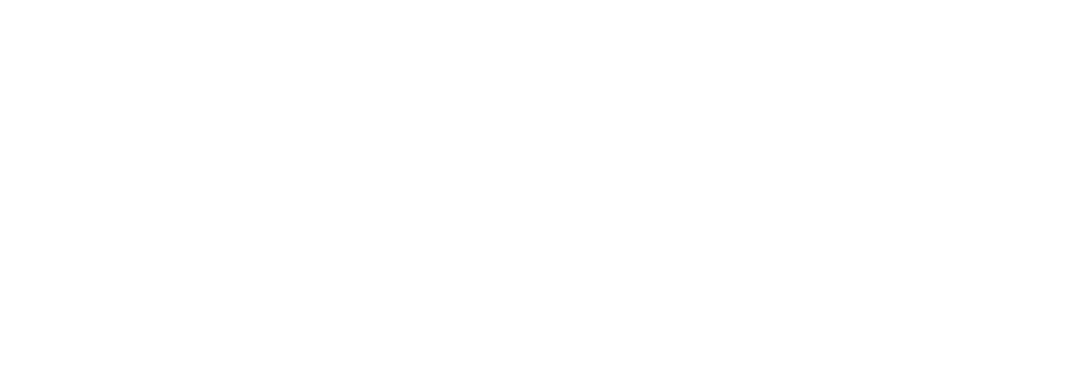
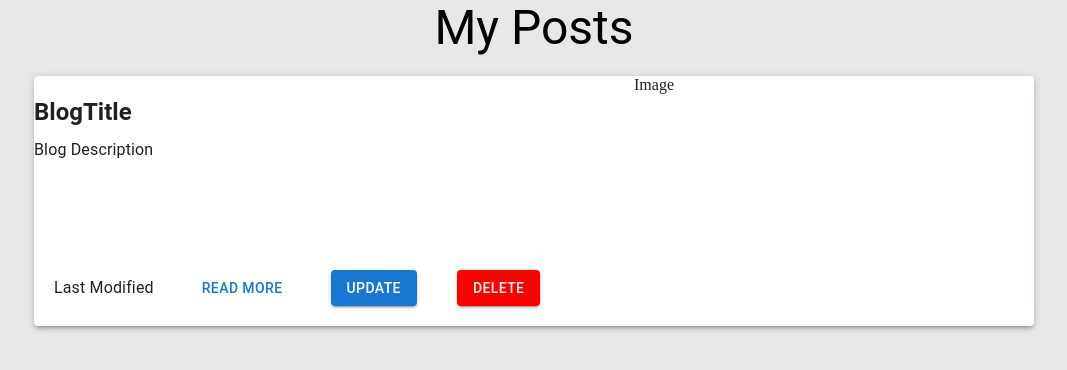
Before and after one commit to SamuelNjuguna-bot/Blogs-Front-End, a React (Vite) app: page /myblogs/1 in a window 1280 px wide. Before the commit this address had no page. Shown: the top 370 px of the page, without its empty margins (106-1173 px from the left). Built offline with nearby package versions, Linux system fonts and the light colour scheme.

Commit message:
This commit adds changes made to blog listing page

```diff
--- a/src/App.jsx
+++ b/src/App.jsx
@@ -1,11 +1,12 @@
-import SignUp from "./Pages/signUp";
-import Login from "./Pages/login";
+import SignUp from "./Pages/Authentication/signUp";
+import Login from "./Pages/Authentication/login";
 import Homepage from "./Pages/homepage";
 import BlogListing from "./Pages/BlogListing";
 import { Routes, Route } from "react-router-dom";
 import CreateBlog from "./Pages/CreateBlog/create_blog";
 import ArticlePage from "./Pages/Articles";
 import Protected from "./Pages/ProtectedRoutes/Protected";
+import MyBlogs from "./Pages/myBlogsPage";
 function App() {
   return (
     <>
@@ -25,6 +26,9 @@ function App() {
         <Route path="/signup" element={<SignUp />}>
           SignUp
         </Route>
+        <Route path="/myblogs/:id" element={<MyBlogs />}>
+          My_Blogs
+        </Route>
         <Route path="/articles/:id" element={<ArticlePage />}></Route>
       </Routes>
     </>
--- a/src/Pages/Articles.jsx
+++ b/src/Pages/Articles.jsx
@@ -1,9 +1,11 @@
 import { useParams } from "react-router-dom";
 import { useQuery } from "@tanstack/react-query";
+import { useNavigate } from "react-router-dom";
 import axios from "axios";
-import { Typography, Box } from "@mui/material";
+import { Typography, Box, Button } from "@mui/material";
 function ArticlePage() {
   const params = useParams();
+  const navigate = useNavigate();
   const { id } = params;
   const { data } = useQuery({
     queryKey: ["fetch_key"],
@@ -17,6 +19,14 @@ function ArticlePage() {
 
   return (
     <>
+      <Button
+        onClick={(e) => {
+          e.preventDefault;
+          navigate(`/bloglisting/${id}`);
+        }}
+      >
+        Blog Listing
+      </Button>
       <Typography
         display="flex"
         alignItems="center"
--- a/src/Pages/login.jsx
+++ b/src/Pages/Authentication/login.jsx
@@ -6,7 +6,7 @@ import {
   TextField,
   Alert,
 } from "@mui/material";
-import user_Data from "../Store/userStore";
+import user_Data from "../../Store/userStore";
 import { useMutation } from "@tanstack/react-query";
 import axios from "axios";
 import { useNavigate } from "react-router-dom";
@@ -35,7 +35,7 @@ function Login() {
     onSuccess: (data) => {
       setSuccess("Logged in successfuly");
       userData(data);
-      navigate("/bloglisting");
+      navigate(`/bloglisting`);
     },
     onError: (error) => {
       if (axios.isAxiosError(error)) {
--- a/src/Pages/BlogListing.jsx
+++ b/src/Pages/BlogListing.jsx
@@ -6,14 +6,40 @@ import {
   CardMedia,
   Grid,
   Stack,
+  ButtonGroup,
 } from "@mui/material";
 import blogImage from "../assets/Blogs-Images/Blogs-image-example.jpg";
 import { useNavigate } from "react-router-dom";
 import author from "../assets/Blogs-Images/author1.jpg";
+import { useQuery } from "@tanstack/react-query";
+import { useParams } from "react-router-dom";
+import { useState } from "react";
+import { useEffect } from "react";
+import axios from "axios";
+import user_Data from "../Store/userStore";
 function BlogListing() {
+  const user = user_Data((state) => {
+    return state.user;
+  });
+  console.log(user);
+
   const navigate = useNavigate();
+  const [id, setId] = useState("");
+  const { data } = useQuery({
+    queryKey: ["blog_Listing"],
+    queryFn: async () => {
+      const response = await axios.get(`http://localhost:3000/bloglisting`, {
+        withCredentials: true,
+      });
+      const { data } = response.data;
+      console.log(data);
+      return data;
+    },
+  });
+
   return (
     <Stack display="flex" justifyContent="center" alignItems="center">
+      <Box display="flex" justifyContent="space-evenly" width="100%">
         <Button
           onClick={() => {
             navigate("/createblog");
@@ -21,15 +47,42 @@ function BlogListing() {
         >
           Create a Blog
         </Button>
+        <Button
+          onClick={(e) => {
+            e.preventDefault;
+          }}
+        >
+          My Blogs
+        </Button>
+      </Box>
+
       <Typography display="flex" justifyContent="center" alignItems="center">
-        Our Top Featured Blogs{" "}
+        Our Top Featured Blogs
       </Typography>
-      <Card sx={{ display: "flex", flexDirection: "column", width: "1000px" }}>
-        <Grid container mainGrid display="flex">
-          <Grid detailsGrid>
-            <Grid GridHeader display="flex" flexDirection="row" gap="20px">
+
+      {data &&
+        data[0].map((blog) => {
+          return (
+            <Card
+              key={blog.blogId}
+              elevation={3}
+              sx={{
+                display: "flex",
+                flexDirection: "column",
+                width: "1000px",
+                margin: "10px",
+                position: "relative",
+              }}
+            >
+              <Grid container display="flex">
+                <Grid>
+                  <Grid display="flex" flexDirection="row" gap="20px">
                     <CardMedia
-                sx={{ width: "60px", height: "60px", borderRadius: "50px" }}
+                      sx={{
+                        width: "60px",
+                        height: "60px",
+                        borderRadius: "50px",
+                      }}
                       image={author}
                     ></CardMedia>
                     <Typography
@@ -38,45 +91,67 @@ function BlogListing() {
                       justifyContent="center"
                       alignItems="center"
                     >
-                Author
+                      {blog.user.firstName}
                     </Typography>
                   </Grid>
-            <Grid BlogHeader>
+                  <Grid>
                     <Typography
                       variant="h5"
                       componet="h1"
                       fontWeight="bold"
                       marginTop="20px"
                     >
-                Blog title
+                      {blog.title}
                     </Typography>
                     <Typography width="600px" marginTop="10px">
-                Lorem ipsum dolor, sit amet consectetur adipisicing elit. Atque
-                quia labore architecto dolorem unde possimus enim quibusdam modi
-                quam, ipsam ea fuga nemo voluptatem ipsum quos debitis magni,
-                ratione suscipit?
+                      {blog.description}
                     </Typography>
                   </Grid>
                   <Grid
                     display="flex"
                     flexDirection="row"
                     gap="40px"
-              BlogOthers
                     marginTop="20px"
+                    position="absolute"
+                    left="5px"
+                    bottom="60px"
                   >
-              <Typography>Created @</Typography>
+                    <Typography fontWeight="bold">
+                      Last Modified: {blog.updatedAt}
+                    </Typography>
                     <Typography>like</Typography>
                     <Typography>comment</Typography>
                   </Grid>
+                  <Grid
+                    display="flex"
+                    flexDirection="row"
+                    gap="40px"
+                    marginTop="20px"
+                    position="absolute"
+                    left="5px"
+                    bottom="5px"
+                  >
+                    <Button
+                      variant="contained"
+                      onClick={(e) => {
+                        e.preventDefault;
+                        navigate(`/articles/${blog.blogId}`);
+                      }}
+                    >
+                      Read More
+                    </Button>
                   </Grid>
-          <Grid BlogImage>
+                </Grid>
+                <Grid>
                   <CardMedia
                     sx={{ width: "400px", height: "250px" }}
-              image={author}
+                    image={blog.saveImage}
                   ></CardMedia>
                 </Grid>
               </Grid>
             </Card>
+          );
+        })}
     </Stack>
   );
 }
--- /dev/null
+++ b/src/Pages/myBlogsPage.jsx
@@ -0,0 +1,68 @@
+import {
+  Card,
+  Typography,
+  Grid,
+  CardMedia,
+  Stack,
+  Button,
+} from "@mui/material";
+function MyBlogs() {
+  return (
+    <Stack display="flex" justifyContent="center" alignItems="center">
+      <Typography variant="h3" component="h1" mb="20px">
+        My Posts
+      </Typography>
+      <Card
+        elevation={3}
+        sx={{
+          display: "flex",
+          flexDirection: "column",
+          width: "1000px",
+          position: "relative",
+        }}
+      >
+        <Grid container display="flex">
+          <Grid>
+            <Grid>
+              <Typography
+                variant="h5"
+                componet="h1"
+                fontWeight="bold"
+                marginTop="20px"
+              >
+                BlogTitle
+              </Typography>
+              <Typography width="600px" marginTop="10px">
+                Blog Description
+              </Typography>
+            </Grid>
+            <Grid
+              display="flex"
+              flexDirection="row"
+              gap="40px"
+              marginTop="20px"
+              alignItems="baseline"
+              position="absolute"
+              left="20px"
+              bottom="20px"
+            >
+              <Typography>Last Modified</Typography>
+              <Button>Read More</Button>
+              <Button variant="contained">Update</Button>
+              <Button variant="contained" sx={{ bgcolor: "red" }}>
+                Delete
+              </Button>
+            </Grid>
+          </Grid>
+          <Grid>
+            <CardMedia sx={{ width: "400px", height: "250px" }}>
+              Image
+            </CardMedia>
+          </Grid>
+        </Grid>
+      </Card>
+    </Stack>
+  );
+}
+
+export default MyBlogs;
--- a/src/index.css
+++ b/src/index.css
@@ -3,3 +3,6 @@
   margin: 0;
   padding: 0;
 }
+body {
+  background-color: rgb(232, 230, 230);
+}
```
Also changed, not shown: src/Pages/Authentication/signUp.jsx (renamed from src/Pages/signUp.jsx). Lines whose indentation alone changed are shown as unchanged.
